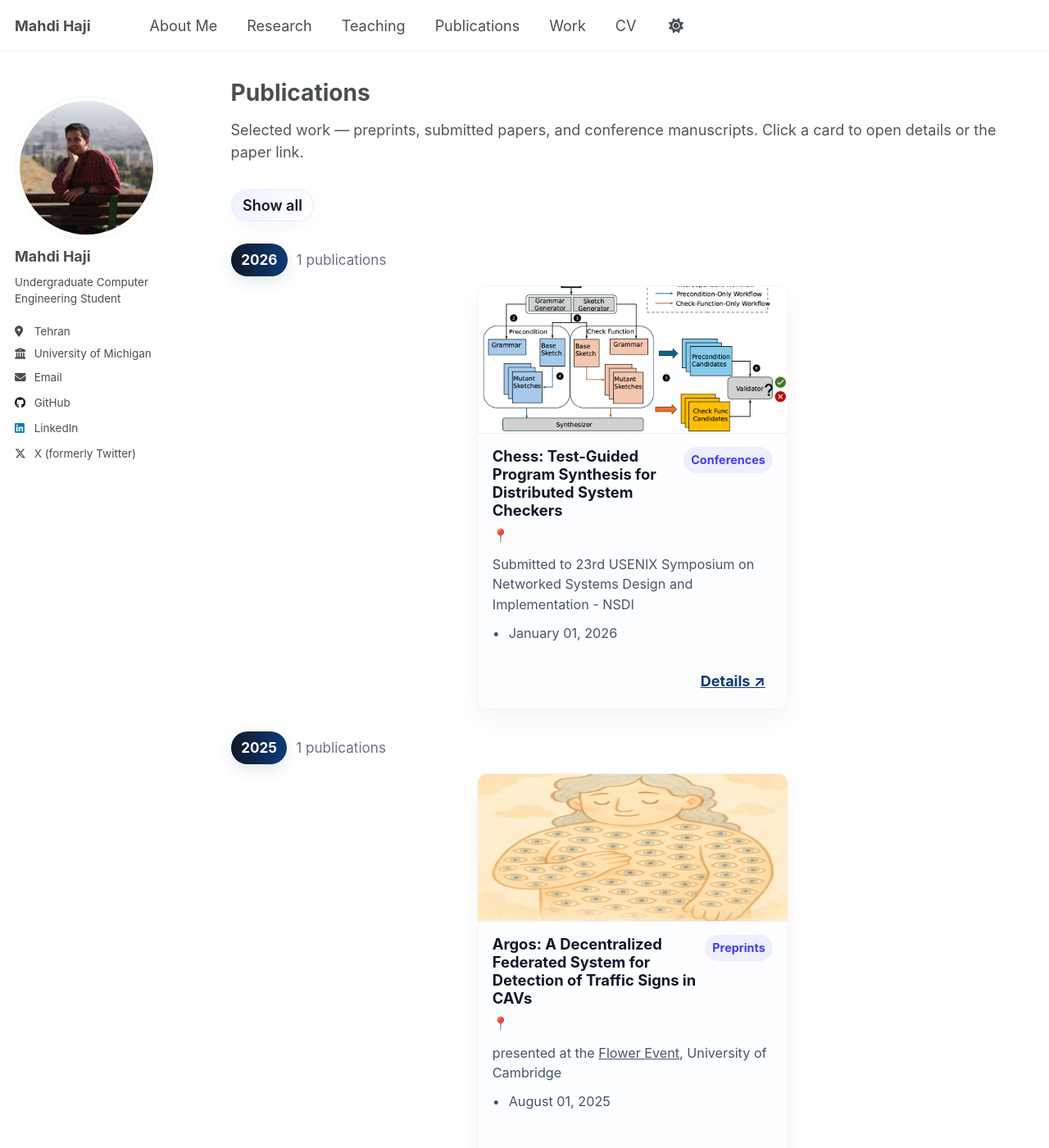
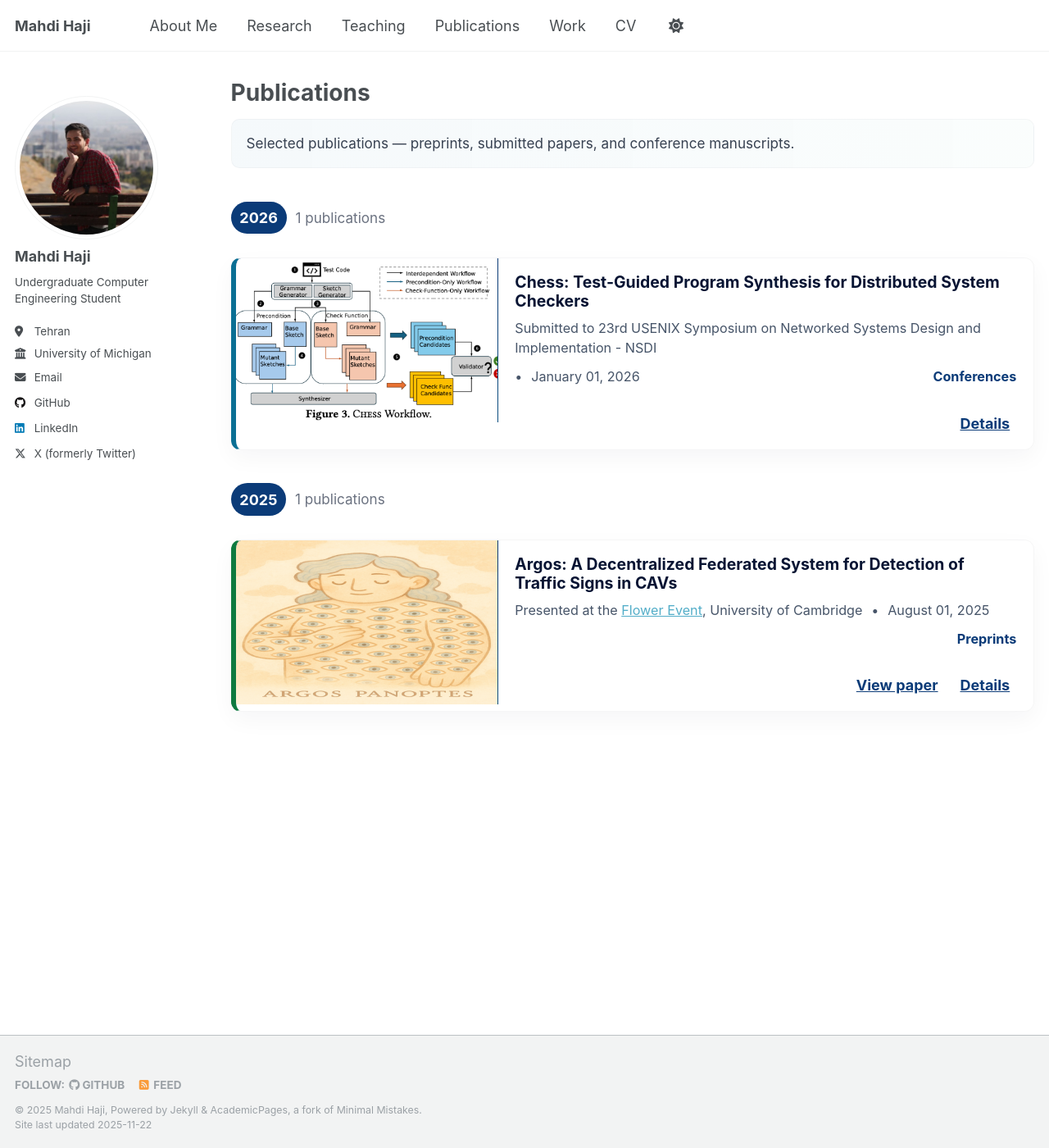
Before and after one commit to matahho/matahho.github.io, a Jekyll site: the page built from _pages/publications.html, in a window 1280 px wide and 1400 px high. Shown: the whole window at 82% size. Built offline with Jekyll 4.4.1, drawn with Linux system fonts in a browser that asks for light colours.

Commit message:
research att

```diff
--- a/_pages/publications.html
+++ b/_pages/publications.html
@@ -8,131 +8,120 @@
 {% include base_path %}
 
 <style>
-/* ---------- Publications — creative gallery + timeline ---------- */
-.pub-wrap { margin-top: 1rem; }
+:root{
+  --card-max-width: 1000px;
+  --thumb-width: 320px;
+  --thumb-height: 200px;
+  --accent:#0b3b78;
+}
+
+/* Container */
+.pub-wrap { margin-top: 1rem; padding-bottom:2rem; }
+
+/* Hero + controls */
 .pub-hero {
   display:flex;
-  flex-wrap:wrap;
   gap:1rem;
   align-items:center;
   justify-content:space-between;
-  margin-bottom:1.25rem;
+  padding: .9rem 1rem;
+  border-radius:10px;
+  background: linear-gradient(90deg, rgba(3,105,161,0.04), rgba(0,158,127,0.02));
+  border:1px solid rgba(8,20,40,0.03);
+  margin-bottom:1rem;
 }
-.pub-hero .left {
-  min-width: 320px;
+.pub-sub { color:#374151; margin:0; font-size:.95rem; }
+
+/* filter bar */
+.filter-bar { display:flex; gap:.5rem; flex-wrap:wrap; }
+.filter-btn {
+  padding:.4rem .7rem;
+  border-radius:999px;
+  background:#fff;
+  border:1px solid rgba(8,20,40,0.04);
+  font-weight:700;
+  cursor:pointer;
 }
-.pub-title { font-size:1.65rem; font-weight:700; margin:0 0 .25rem 0; }
-.pub-sub { color:#555; margin:0; }
-.filter-bar { display:flex; gap:.5rem; flex-wrap:wrap; margin-top:.75rem; }
-.filter-btn {
-  border:1px solid rgba(15,15,15,0.06);
-  background: #fff;
-  padding:.45rem .75rem;
-  border-radius:999px;
-  cursor:pointer;
-  font-weight:600;
-  color:#374151;
-  box-shadow: 0 6px 20px rgba(12,25,40,0.03);
-  transition: all .18s ease;
-}
-.filter-btn.active { background:#112e65; color:#fff; border-color: rgba(17,46,101,0.85); box-shadow: 0 10px 30px rgba(17,46,101,0.12); }
-.filter-btn[data-cat="all"] { background: linear-gradient(90deg,#eef2ff,#fff); border-color:#e6e9ff; color:#111827; }
-.controls { display:flex; gap:.5rem; align-items:center; }
+.filter-btn.active { background:var(--accent); color:#fff; border-color: rgba(8,20,40,0.06); }
 
-/* grid + timeline */
-.pub-grid {
-  display: grid;
-  grid-template-columns: repeat(auto-fit, minmax(320px, 380px)); /* 👈 slightly narrower cards */
-  justify-content: center; /* 👈 center cards when there are fewer items */
-  gap: 1rem;
-}
+/* year header */
+.year-strip { display:flex; align-items:center; gap:.6rem; margin:1.25rem 0 .6rem 0; }
+.year-pill { background:var(--accent); color:#fff; padding:.35rem .6rem; border-radius:999px; font-weight:700; }
+
+/* list (single-row cards) */
+.pub-list { display:flex; flex-direction:column; gap:1rem; margin-top:.6rem; }
+
 .pub-card {
-  background: linear-gradient(180deg,#ffffff,#fbfdff);
+  width:100%;
+  max-width: var(--card-max-width);
+  margin: 0 auto;
+  display:flex;
   border-radius:12px;
   overflow:hidden;
-  border:1px solid rgba(15,15,15,0.04);
-  box-shadow: 0 12px 30px rgba(8,18,35,0.04);
-  transition: transform .18s ease, box-shadow .18s ease;
+  border:1px solid rgba(8,20,40,0.04);
+  box-shadow: 0 10px 28px rgba(8,20,40,0.04);
+  transition: transform .14s ease, box-shadow .14s ease;
+}
+.pub-card:hover { transform: translateY(-6px); box-shadow: 0 20px 40px rgba(8,20,40,0.06); }
+
+/* left thumbnail / placeholder */
+.pub-thumb-wrap {
+  flex: 0 0 var(--thumb-width);
+  width: var(--thumb-width);
+  height: var(--thumb-height);
+  display:flex;
+  align-items:center;
+  justify-content:center;
+  background: linear-gradient(135deg,#0b3b78,#0b6f94);
+  color:#fff;
+  font-weight:800;
+  font-size:1.6rem;
+  border-right:1px solid rgba(8,20,40,0.03);
+  object-fit:cover;
+}
+.pub-thumb-wrap img { width:100%; height:100%; object-fit:cover; display:block; }
+
+/* content */
+.pub-body {
+  padding: 1rem 1.15rem;
   display:flex;
   flex-direction:column;
-  min-height: 220px;
+  gap:.45rem;
+  flex:1 1 auto;
 }
-.pub-card:hover { transform: translateY(-6px); box-shadow: 0 20px 42px rgba(8,18,35,0.06); }
-.pub-thumb {
-  width: 100%;
-  height: 180px; /* 👈 fixed height */
-  object-fit: cover; /* 👈 ensures image doesn't stretch */
-  border-bottom: 1px solid rgba(15,15,15,0.05);
-  background: #f8fafc;
-  display: block;
-}
-.pub-body { padding:0.9rem 1rem 1.1rem 1rem; display:flex; flex-direction:column; gap:.45rem; flex:1 1 auto; }
-.pub-title-card { font-weight:700; font-size:1.02rem; margin:0; color:#0f172a; }
-.pub-meta { color:#475569; font-size:.9rem; display:flex; gap:.6rem; flex-wrap:wrap; align-items:center; }
-.pub-meta a { color:inherit; text-decoration:underline; text-decoration-thickness:1px; }
-.pub-excerpt { color:#374151; font-size:.93rem; margin-top:.35rem; flex:1 1 auto; }
+.pub-title { font-weight:700; font-size:1.08rem; margin:0; color:#071433; }
+.pub-meta { color:#475569; font-size:.9rem; display:flex; gap:.6rem; align-items:center; flex-wrap:wrap; }
+.pub-excerpt { color:#374151; font-size:.95rem; margin-top:.25rem; flex:1 1 auto; }
 
-/* tags / badges */
-.badge {
-  background: rgba(99,102,241,0.1);
-  color:#3f3ff0;
-  font-weight:700;
-  padding:.28rem .5rem;
-  border-radius:999px;
-  font-size:.8rem;
-}
-
-/* year strip for timeline */
-.year-strip {
-  display:flex;
-  align-items:center;
-  gap:.6rem;
-  margin:1.5rem 0 .6rem 0;
-}
-.year-pill {
-  background:linear-gradient(90deg,#111827,#0b3b78);
-  color:#fff;
-  padding:.4rem .7rem;
-  border-radius:999px;
-  font-weight:700;
-  font-size:.95rem;
-  box-shadow: 0 6px 18px rgba(11,59,120,0.12);
-}
-
-/* small controls / details */
-.pub-actions { display:flex; gap:.5rem; align-items:center; }
-.link-btn {
-  background:transparent;
-  border:none;
-  padding:.35rem .5rem;
-  cursor:pointer;
-  font-weight:700;
-  color:#0b3b78;
-}
+/* right actions */
+.pub-actions { display:flex; justify-content:flex-end; gap:.6rem; margin-top:.6rem; align-items:center; }
+.link-btn { background:transparent; border:none; color:var(--accent); font-weight:700; cursor:pointer; padding:.3rem .45rem; }
 .link-btn:hover { text-decoration:underline; }
 
-.empty-state { text-align:center; color:#6b7280; padding:2rem 0; }
+/* category accent on left border */
+.pub-card[data-category="preprints"] { border-left:6px solid #0f7a3f; }
+.pub-card[data-category="conferences"] { border-left:6px solid #0b6f94; }
+.pub-card[data-category="journal"] { border-left:6px solid #b45309; }
 
-/* responsive tweaks */
-@media (max-width:720px) {
-  .pub-hero { flex-direction:column; align-items:flex-start; gap:.5rem; }
-  .pub-thumb { height:140px; }
+/* responsive */
+@media (max-width:900px) {
+  :root{ --thumb-width: 150px; --thumb-height: 110px; --card-max-width: 920px; }
+  .pub-card { flex-direction: column; max-width: 92%; }
+  .pub-thumb-wrap { width:100%; height:160px; border-right:0; border-bottom:1px solid rgba(8,20,40,0.03); }
+  .pub-thumb-wrap img { height:160px; }
+  .pub-body { padding:.9rem; }
 }
 </style>
 
 <div class="pub-wrap">
 
-  <!-- Hero + filters -->
+  <!-- Hero -->
   <div class="pub-hero">
-    <div class="left">
-      <!-- <div class="pub-title">Publications</div> -->
-      <div class="pub-sub">Selected work — preprints, submitted papers, and conference manuscripts. Click a card to open details or the paper link.</div>
+    <div>
+      <div class="pub-sub">Selected publications — preprints, submitted papers, and conference manuscripts.</div>
     </div>
 
-    <div class="controls" role="toolbar" aria-label="Publication filters">
-      <div class="filter-bar" id="pubFilters">
-        <button class="filter-btn" data-cat="all">Show all</button>
-        {% comment %} Build filter buttons from categories present in site.publications {% endcomment %}
+    <div class="filter-bar" id="pubFilters" role="toolbar" aria-label="publication filters">
       {% assign cats = "" | split: "" %}
       {% for p in site.publications %}
         {% if p.category and cats contains p.category == false %}
@@ -144,123 +133,109 @@
       {% endfor %}
     </div>
   </div>
+
+  {% unless site.publications.size > 0 %}
+    <div style="text-align:center;color:#6b7280;padding:2rem 0;">No publications yet — this space will show your papers and preprints.</div>
+  {% endunless %}
+
+  {% assign pubs_by_year = site.publications | group_by_exp:"item", "item.date | date: '%Y'" %}
+  {% assign sorted_years = pubs_by_year | sort: "name" %}
+  <div class="pub-list">
+    {% for year_group in sorted_years reversed %}
+      <div class="year-strip">
+        <div class="year-pill">{{ year_group.name }}</div>
+        <div style="color:#6b7280; font-size:.95rem;">{{ year_group.items | size }} publication{% if year_group.items | size > 1 %}s{% endif %}</div>
       </div>
 
-  <!-- If there are no publications -->
-  {% unless site.publications.size > 0 %}
-    <div class="empty-state">No publications yet — this space will show your papers, preprints, and conference contributions.</div>
-  {% endunless %}
+      {% for post in year_group.items %}
+        {%- comment -%}
+          teaser or placeholder initials
+        {%- endcomment -%}
+        {% assign teaser = post.header.teaser | default: post.image | default: "" %}
+        {% assign words = post.title | split: ' ' %}
+        {% assign first_letter = words[0] | default: '' | slice: 0,1 | upcase %}
+        {% assign second_letter = words[1] | default: '' | slice: 0,1 | upcase %}
+        {% assign initials = first_letter | append: second_letter %}
 
-  <!-- Group by year and render grid per year -->
-  {% assign pubs_by_year = site.publications | group_by_exp:"item", "item.date | date: '%Y'" %}
-  {% assign sorted_years = pubs_by_year | sort: "name" %}
-  {% for year_group in sorted_years reversed %}
-    <div class="year-strip" aria-hidden="true">
-      <div class="year-pill">{{ year_group.name }}</div>
-      <div style="color:#6b7280; font-size:.95rem;">{{ year_group.items | size }} publications</div>
-    </div>
-
-    <div class="pub-grid" data-year="{{ year_group.name }}">
-      {% for post in year_group.items %}
-        {% assign teaser = nil %}
-        {% if post.header.teaser %}
-          {% assign teaser = post.header.teaser %}
+        <article class="pub-card" data-category="{{ post.category | default: 'other' | downcase }}" data-year="{{ post.date | date: '%Y' }}">
+          <a href="{{ base_path }}{{ post.url }}" title="Open {{ post.title }}" style="display:block;text-decoration:none;color:inherit;">
+            {% if teaser != "" %}
+              {% if teaser contains '://' %}
+                <div class="pub-thumb-wrap"><img src="{{ teaser }}" alt="{{ post.title }} thumbnail"></div>
               {% else %}
-          {% assign teaser = "500x300.png" %}
+                <div class="pub-thumb-wrap"><img src="{{ teaser | prepend: '/images/' | prepend: base_path }}" alt="{{ post.title }} thumbnail"></div>
               {% endif %}
-
-        <article class="pub-card" data-category="{{ post.category | downcase }}" data-year="{{ post.date | date: '%Y' }}" itemscope itemtype="http://schema.org/ScholarlyArticle">
-          {% comment %} Thumbnail / teaser {% endcomment %}
-          <a href="{{ post.paperurl | default: (base_path | append: post.url) }}" target="_blank" rel="noopener" title="{{ post.title }}">
-            {% if teaser contains '://' %}
-              <img class="pub-thumb" src="{{ teaser }}" alt="{{ post.title }} thumbnail">
             {% else %}
-              <img class="pub-thumb" src="{{ teaser | prepend: "/images/" | prepend: base_path }}" alt="{{ post.title }} thumbnail">
+              <div class="pub-thumb-wrap" aria-hidden="true">{{ initials | default: post.title | slice: 0,1 | upcase }}</div>
             {% endif %}
           </a>
 
           <div class="pub-body">
-            <div style="display:flex;justify-content:space-between;gap:.5rem;align-items:flex-start">
-              <h3 class="pub-title-card" itemprop="headline">{{ post.title }}</h3>
-              <div class="badge">{{ post.category | default: "publication" | capitalize }}</div>
-            </div>
-
+            <h3 class="pub-title"><a href="{{ base_path }}{{ post.url }}" style="color:inherit;text-decoration:none;">{{ post.title }}</a></h3>
             <div class="pub-meta">
-              <span aria-hidden="true">📍</span>
-              <span class="venue" itemprop="publisher" aria-label="venue">{% if post.venue %}{{ post.venue }}{% else %}—{% endif %}</span>
-              <span>•</span>
+              <span class="venue">{% if post.venue %}{{ post.venue }}{% else %}—{% endif %}</span> •
               <time datetime="{{ post.date | date_to_xmlschema }}">{{ post.date | date: "%B %d, %Y" }}</time>
+              <span style="margin-left:auto;font-weight:700;color:var(--accent)">{{ post.category | default: "Publication" | capitalize }}</span>
             </div>
 
             <div class="pub-excerpt">
               {% if post.excerpt %}
-                {{ post.excerpt | markdownify | strip_html | truncate:220 }}
+                {{ post.excerpt | markdownify | strip_html | truncate: 300 }}
               {% else %}
-                {% capture short %}{{ post.content | strip_html | truncatewords: 40 }}{% endcapture %}
-                {{ short }}
+                {{ post.content | strip_html | truncatewords: 40 }}
               {% endif %}
             </div>
 
-            <div style="display:flex;justify-content:space-between;align-items:center;margin-top:.6rem">
             <div class="pub-actions">
+              <div>
                 {% if post.paperurl %}
-                  <a class="link-btn" href="{{ post.paperurl }}" target="_blank" rel="noopener">View paper ↗</a>
+                  <a class="link-btn" href="{{ post.paperurl }}" target="_blank" rel="noopener">View paper</a>
                 {% endif %}
                 {% if post.slidesurl %}
-                  <a class="link-btn" href="{{ post.slidesurl }}" target="_blank" rel="noopener">Slides ↗</a>
+                  <a class="link-btn" href="{{ post.slidesurl }}" target="_blank" rel="noopener">Slides</a>
                 {% endif %}
                 {% if post.bibtexurl %}
-                  <a class="link-btn" href="{{ post.bibtexurl }}" target="_blank" rel="noopener">BibTeX ↗</a>
+                  <a class="link-btn" href="{{ post.bibtexurl }}" target="_blank" rel="noopener">BibTeX</a>
                 {% endif %}
               </div>
-
               <div>
-                <!-- LINK TO THE FULL PUBLICATION PAGE -->
-                <a class="link-btn" href="{{ base_path }}{{ post.url }}" title="Open publication page">Details ↗</a>
+                <a class="link-btn" href="{{ base_path }}{{ post.url }}">Details</a>
               </div>
             </div>
           </div>
         </article>
       {% endfor %}
+    {% endfor %}
   </div>
-  {% endfor %}
-
-  <!-- Footer small note -->
-  <!-- <div style="margin-top:1.25rem;color:#6b7280;font-size:.95rem;">
-    Tip: Use the category buttons above to filter by Preprints / Conferences. Cards link to the paper when a direct paper URL is available.
-  </div> -->
 </div>
 
 <script>
-/* ---------- lightweight client filtering ---------- */
 (function(){
-  const btns = document.querySelectorAll('.filter-btn');
-  const gridCards = () => Array.from(document.querySelectorAll('.pub-card'));
-  const allBtn = document.querySelector('.filter-btn[data-cat="all"]');
+  const btns = Array.from(document.querySelectorAll('.filter-btn'));
+  const cards = () => Array.from(document.querySelectorAll('.pub-card'));
 
-  // Set default active
-  if (allBtn) allBtn.classList.add('active');
-
+  // Clicking a category button toggles that filter:
+  // - if a button is active and clicked again -> clear filter (show all)
+  // - otherwise set only that category visible
   btns.forEach(b => {
     b.addEventListener('click', () => {
+      const isActive = b.classList.contains('active');
+      // reset all
       btns.forEach(x => x.classList.remove('active'));
+      if (isActive) {
+        // toggle off -> show all
+        cards().forEach(c => c.style.display = '');
+      } else {
+        // activate clicked and filter
         b.classList.add('active');
-      const cat = b.getAttribute('data-cat');
-      const cards = gridCards();
-      if (cat === 'all') {
-        cards.forEach(c => c.style.display = '');
-      } else {
-        cards.forEach(c => {
-          if ((c.getAttribute('data-category') || '').toLowerCase() === cat.toLowerCase()) {
-            c.style.display = '';
-          } else {
-            c.style.display = 'none';
-          }
+        const cat = b.getAttribute('data-cat').toLowerCase();
+        cards().forEach(c => {
+          c.style.display = ((c.getAttribute('data-category')||'').toLowerCase() === cat) ? '' : 'none';
         });
       }
-      // scroll to first visible year strip if mobile
-      const firstVisible = document.querySelector('.pub-card[style*="display:"]') || document.querySelector('.pub-card');
-      if (firstVisible) firstVisible.scrollIntoView({behavior:'smooth', block:'start'});
+      // scroll first visible into view (mobile friendly)
+      const first = document.querySelector('.pub-card[style*="display:"]') || document.querySelector('.pub-card');
+      if (first) first.scrollIntoView({behavior:'smooth', block:'start'});
     });
   });
 })();
```
Also changed, not shown: _publications/Argos_FL-for-CAVs.md (+1 -1 lines). Lines whose indentation alone changed are shown as unchanged.
